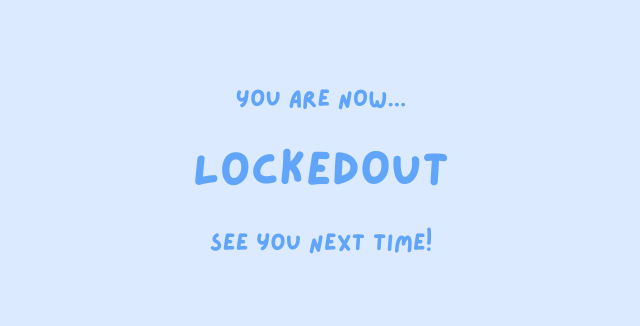
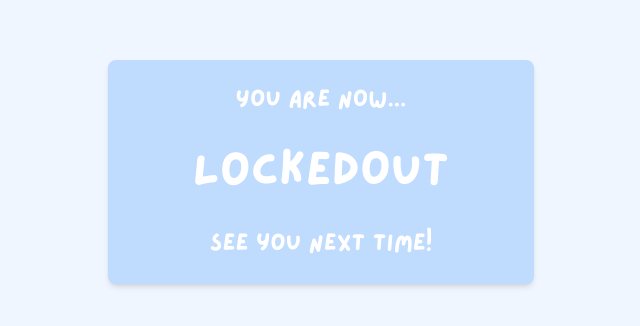
Before and after one commit to 33-Shikamaru/LockedIn, a React (Vite) app: page /exit in a window 1280 px wide. Shown: the part 228-554 px from the top of the page, without its empty margins (319-959 px from the left). Built offline with nearby package versions, Linux system fonts and the light colour scheme.

Commit message:
changed styling to match signup page

```diff
--- a/src/components/Exit.tsx
+++ b/src/components/Exit.tsx
@@ -1,8 +1,8 @@
-import { useEffect } from "react";
 
 export default function Exit() {
     return (
-        <div className="flex items-center justify-center bg-blue-100 dark:bg-[#345376] text-blue-400 dark:text-white h-screen w-screen">
+        <div className="flex items-center justify-center h-screen bg-blue-50 dark:bg-[#4B6D94]">
+            <div className="flex flex-col items-center justify-center w-1/3 h-fit p-6 rounded-lg shadow-md bg-blue-200 dark:bg-[#345376] text-white dark:text-white">
                 <p className="text-xl text-center md:text-2xl">
                     You are now...
                     <br></br>
@@ -13,5 +13,6 @@ export default function Exit() {
                     See you next Time!
                 </p>
             </div>
+        </div>
     );
 }
```
Lines whose indentation alone changed are shown as unchanged.
